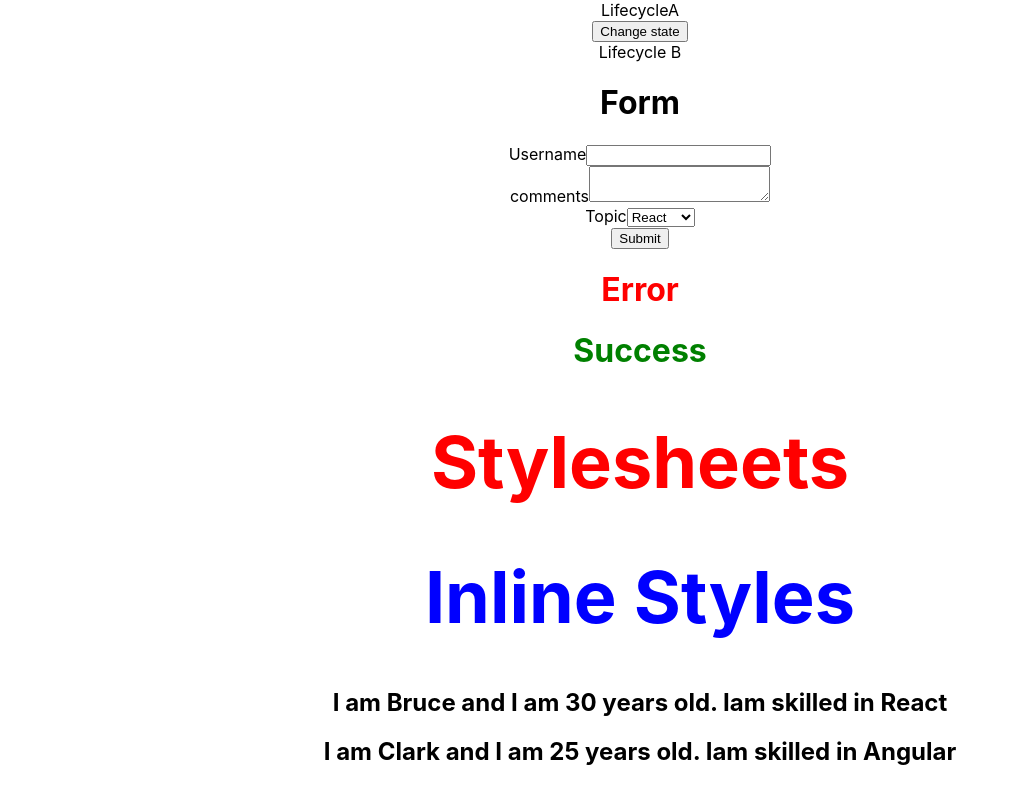
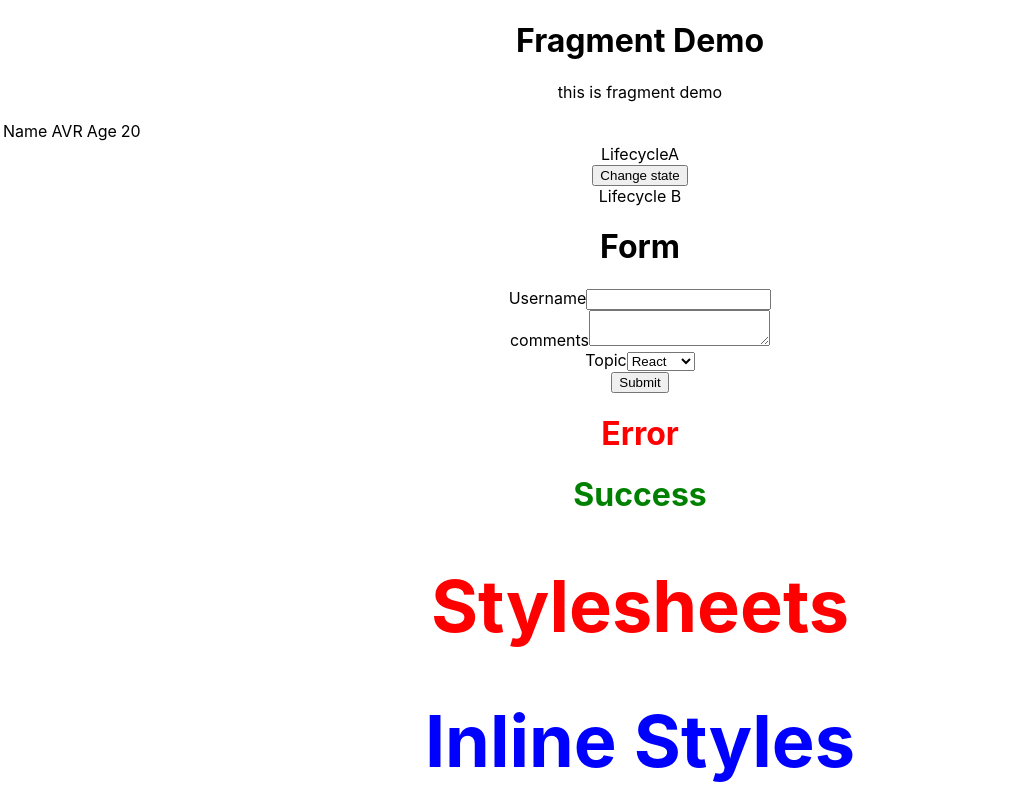
Before and after one commit to Vaishnavireddiee01/react-learn, a React (Create React App) app: page / in a window 1280 px wide. Shown: the top 788 px of the page, without its empty margins (0-1015 px from the left). Built offline with nearby package versions, Linux system fonts and the light colour scheme.

Commit message:
Fragments

```diff
--- a/src/App.js
+++ b/src/App.js
@@ -19,11 +19,17 @@
 import './App.css'
 import Form from './Component/Form'
 import LifecycleA from './Component/LifecycleA'
+import FragmentDemo from './Component/FragmentDemo'
+import Table from './Component/Table'
 
 class App extends Component {
   render() {
     return(
       <div className="App">
+        {/*using fragments*/}
+        <FragmentDemo/>
+        <Table/>
+
 
         {/*using lifecycle methods*/}
         <LifecycleA/>
--- /dev/null
+++ b/src/Component/Columns.js
@@ -0,0 +1,16 @@
+import React from 'react'
+
+function Columns() {
+  return (
+    <React.Fragment>
+        <td>Name</td>
+        <td>AVR</td>
+        <td>Age</td>
+        <td>20</td>
+
+
+    </React.Fragment>
+  )
+}
+
+export default Columns
--- /dev/null
+++ b/src/Component/FragmentDemo.js
@@ -0,0 +1,13 @@
+import React from 'react'
+
+function FragmentDemo() {
+  return (
+    <React.Fragment>
+        <h1>Fragment Demo</h1>
+        <p>this is fragment demo</p>
+
+    </React.Fragment>
+  )
+}
+
+export default FragmentDemo
--- /dev/null
+++ b/src/Component/Table.js
@@ -0,0 +1,19 @@
+import React from 'react'
+import Columns from './Columns'
+function Table() {
+  return (
+    <div>
+        <table>
+            <tbody>
+                <tr>
+                    <Columns/>
+                </tr>
+            </tbody>
+
+        </table>
+
+    </div>
+  )
+}
+
+export default Table
```
